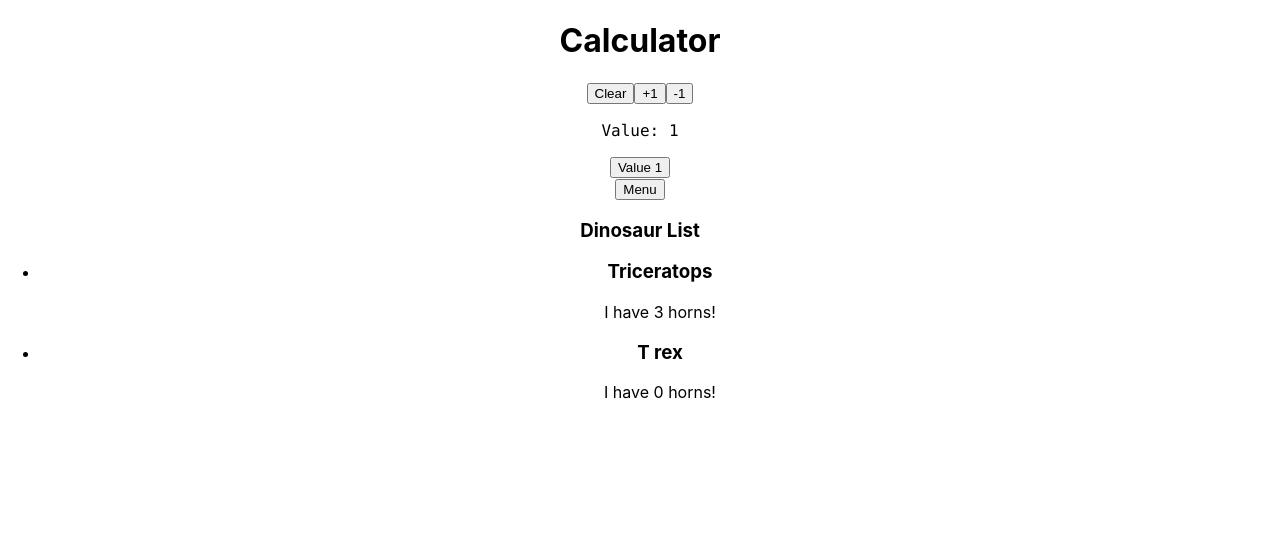
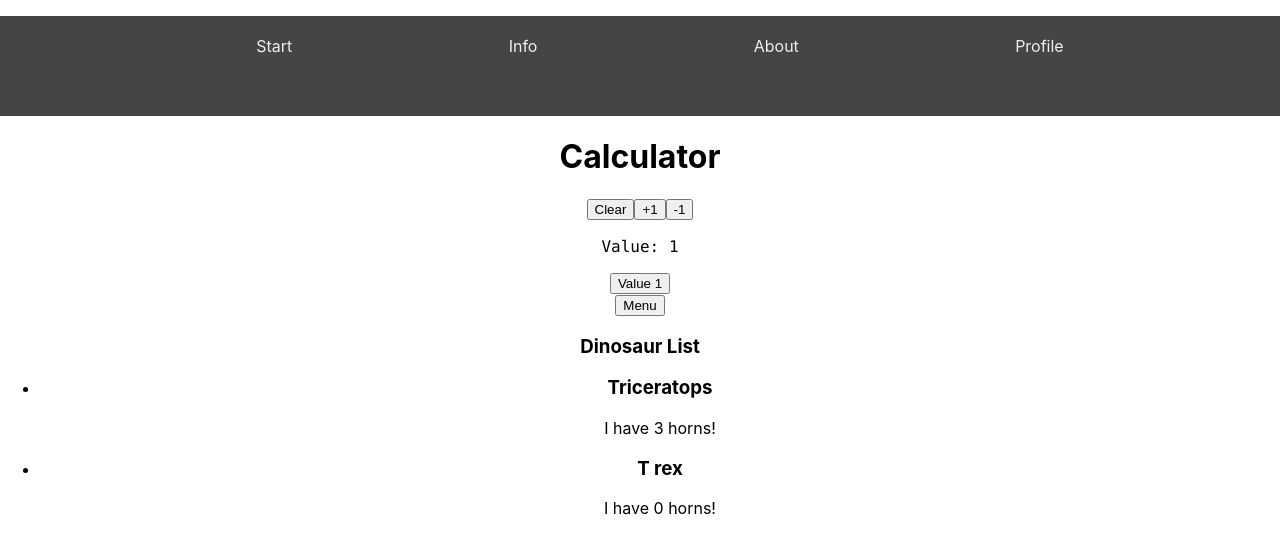
Before and after one commit to sarablom/react-test, a React (Create React App) app: page / in a window 1280 px wide. Shown: the top 552 px of the page. Built offline with nearby package versions, Linux system fonts and the light colour scheme.

Commit message:
add styled components and navbar component

```diff
--- a/package.json
+++ b/package.json
@@ -13,6 +13,7 @@
     "react": "^17.0.2",
     "react-dom": "^17.0.2",
     "react-scripts": "5.0.0",
+    "styled-components": "^5.3.3",
     "typescript": "^4.5.4",
     "web-vitals": "^2.1.3"
   },
@@ -40,5 +41,8 @@
       "last 1 firefox version",
       "last 1 safari version"
     ]
+  },
+  "devDependencies": {
+    "@types/styled-components": "^5.1.20"
   }
 }
--- a/src/App.tsx
+++ b/src/App.tsx
@@ -1,14 +1,14 @@
-import React from 'react';
-import logo from './logo.svg';
 import './App.css';
 import Calculator from './components/Calculator';
 import Counter from './components/Counter';
 import DropMenu from './components/DropMenu';
 import Dinopedia from './components/dinosaur/Dinopedia';
+import Navbar from './components/Navbar';
 
 function App() {
   return (
     <div className="App">
+      <Navbar items={['Start', 'Info', 'About', 'Profile']} />
      <Calculator />
      <Counter />
      <DropMenu />
--- /dev/null
+++ b/src/components/Navbar.tsx
@@ -0,0 +1,38 @@
+import React from 'react'
+import { Link } from '../models/Link'
+import styled from 'styled-components/macro';
+
+interface Props {
+    items: string[];
+}
+
+
+
+function Navbar({ items }: Props) {
+    return (
+        <NavbarWrapper>
+            <ListWrapper onClick={() => console.log(items)}>
+                {items.map(item => (
+                    <li key={item}>
+                        {item}
+                    </li>
+                ))}
+            </ListWrapper>
+        </NavbarWrapper>
+    )
+}
+
+const NavbarWrapper = styled.nav `
+    background: #454545;
+    color: #eee;
+    height: 100px;
+`
+
+const ListWrapper = styled.ul `
+    display: flex;
+    justify-content: space-evenly;
+    list-style-type: none;
+    padding-top: 20px;
+`
+
+export default Navbar
--- /dev/null
+++ b/src/models/Link.ts
@@ -0,0 +1,3 @@
+export interface Link {
+    items: string[];
+}
```
Also changed, not shown: 2 other files (tests, documents, lock files or other folders).
